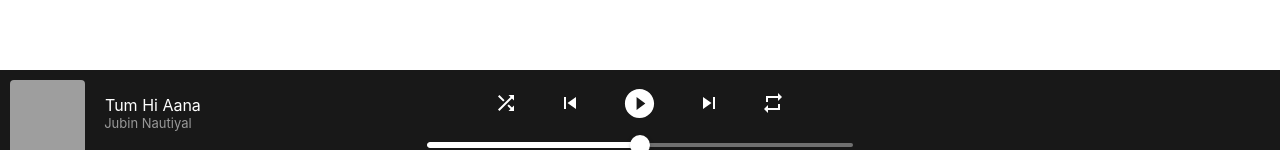
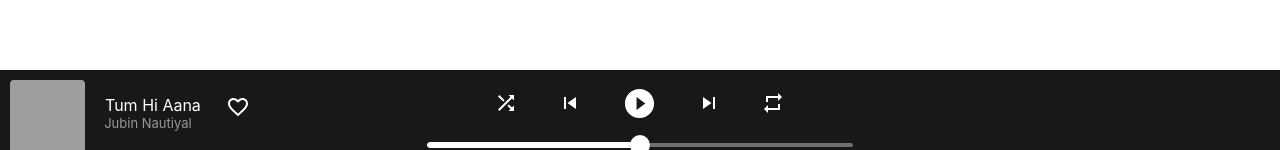
Before and after one commit to vaibhavkaushik/spotify-frontend, a React (Create React App) app: page / in a window 1280 px wide. Shown: the part 650-800 px from the top of the page. Built offline with nearby package versions, Linux system fonts and the light colour scheme; grey boxes are pictures that could not be loaded.

Commit message:
Left info section : heart reaction

```diff
--- a/src/components/Home.css
+++ b/src/components/Home.css
@@ -55,3 +55,9 @@
 .song_image {
     padding : 10px;
 }
+
+.song_reaction {
+    padding-left: 25px;
+    padding-top: 25px;
+    color: white;
+}
--- a/src/components/Home.js
+++ b/src/components/Home.js
@@ -1,10 +1,22 @@
 import React from 'react'
 import BottomNavigation from '@mui/material/BottomNavigation';
 import './Home.css'
-import { PlayCircleFilled, Repeat, Shuffle, SkipNext, SkipPrevious } from '@mui/icons-material';
+import { Favorite, FavoriteBorder, PlayCircleFilled, Repeat, Shuffle, SkipNext, SkipPrevious } from '@mui/icons-material';
 import { Avatar, Grid, Slider } from '@mui/material';
+import { color } from '@mui/system';
+import { red } from '@mui/material/colors';
+
+
+
 
 function Home() {
+
+  const [flag, setFlag] = React.useState(true);
+
+  const handleClick = () => {
+    setFlag(!flag);
+  };
+
   return (
     <div>
 
@@ -28,7 +40,9 @@ function Home() {
                                         </div>
                                     </div>
                                     <div className='song_reaction'>
-
+                                            {
+                                                flag ? <FavoriteBorder onClick={handleClick}/> : <Favorite onClick={handleClick} sx={{color:red[500]}}/>
+                                            }
                                     </div>
                             </div>
                         </div>
```
